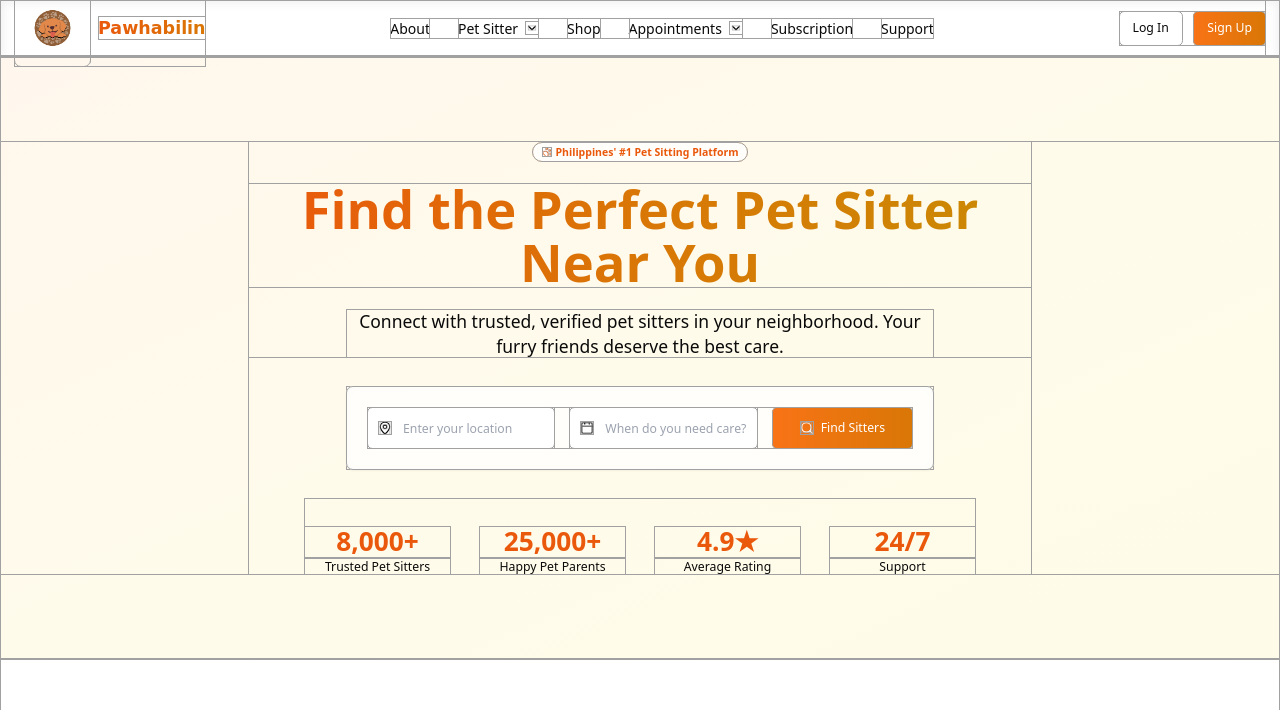
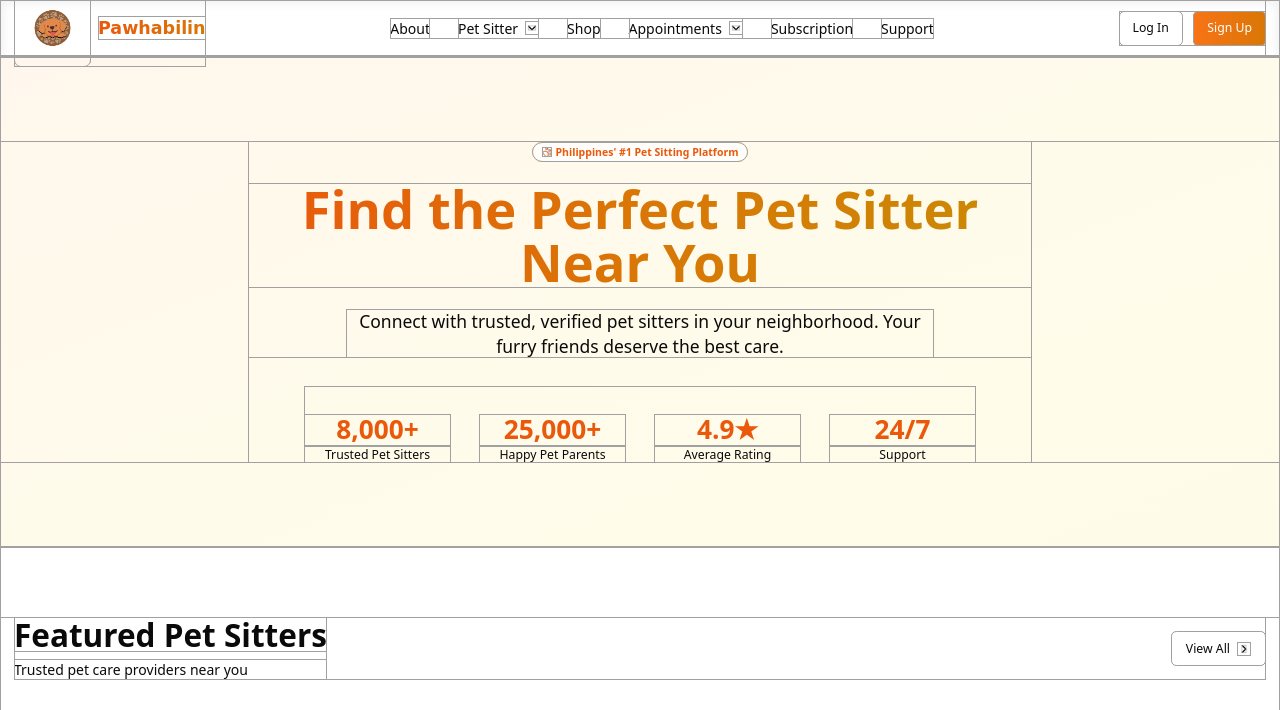
Before and after one commit to menes1908/Pawhabilin, a PHP site: page / in a window 1280 px wide. Shown: the top 710 px of the page. Run offline with PHP 8.4, Linux system fonts and the light colour scheme; some libraries are stand-ins or nearby versions.

Commit message:
fix the index.php not poping

```diff
--- a/find-sitters.php
+++ b/find-sitters.php
@@ -3,7 +3,7 @@
 <head>
     <meta charset="UTF-8">
     <meta name="viewport" content="width=device-width, initial-scale=1.0">
-    <title>Find a Pet Sitter - pawhabilin</title>
+    <title>Find a Pet Sitter - Pawhabilin</title>
     <link rel="stylesheet" href="styles/globals.css">
     <script src="https://cdn.tailwindcss.com"></script>
     <link href="https://fonts.googleapis.com/css2?family=La+Belle+Aurore&display=swap" rel="stylesheet">
@@ -237,9 +237,9 @@
                     <div class="w-24 h-24 rounded-lg overflow-hidden flex items-center justify-center" style="width:77px; height:77px;">
                         <img src="./pictures/Pawhabilin logo.png" alt="Pawhabilin Logo" class="w-full h-full object-contain" />
                     </div>
-                    <span class="text-xl font-semibold bg-gradient-to-r from-orange-600 to-amber-600 bg-clip-text text-transparent" style="font-family: 'La Lou Big', cursive;">
+                    <a href="index.php" class="text-xl font-semibold bg-gradient-to-r from-orange-600 to-amber-600 bg-clip-text text-transparent" style="font-family: 'La Lou Big', cursive;">
                         Pawhabilin
-                    </span>
+                     </a>
                 </div>
 
                 <nav class="hidden md:flex items-center space-x-8">
--- a/index.php
+++ b/index.php
@@ -202,36 +202,6 @@
                     <p class="text-lg md:text-xl text-muted-foreground max-w-2xl mx-auto">
                         Connect with trusted, verified pet sitters in your neighborhood. Your furry friends deserve the best care.
                     </p>
-                </div>
-
-                <!-- Search Bar -->
-                <div class="max-w-2xl mx-auto">
-                    <div class="rounded-lg border bg-card text-card-foreground shadow-sm p-6 shadow-lg bg-white/80 backdrop-blur-sm border-0">
-                        <form class="flex flex-col md:flex-row gap-4" method="GET" action="search.php">
-                            <div class="flex-1 relative">
-                                <i data-lucide="map-pin" class="absolute left-3 top-1/2 transform -translate-y-1/2 text-muted-foreground w-4 h-4"></i>
-                                <input
-                                    type="text"
-                                    name="location"
-                                    placeholder="Enter your location"
-                                    class="flex h-12 w-full rounded-md border border-gray-200 bg-background px-3 py-2 pl-10 text-sm ring-offset-background file:border-0 file:bg-transparent file:text-sm file:font-medium placeholder:text-muted-foreground focus-visible:outline-none focus-visible:ring-2 focus-visible:ring-ring focus-visible:ring-offset-2 disabled:cursor-not-allowed disabled:opacity-50 focus:border-orange-500"
-                                />
-                            </div>
-                            <div class="flex-1 relative">
-                                <i data-lucide="calendar" class="absolute left-3 top-1/2 transform -translate-y-1/2 text-muted-foreground w-4 h-4"></i>
-                                <input
-                                    type="text"
-                                    name="date"
-                                    placeholder="When do you need care?"
-                                    class="flex h-12 w-full rounded-md border border-gray-200 bg-background px-3 py-2 pl-10 text-sm ring-offset-background file:border-0 file:bg-transparent file:text-sm file:font-medium placeholder:text-muted-foreground focus-visible:outline-none focus-visible:ring-2 focus-visible:ring-ring focus-visible:ring-offset-2 disabled:cursor-not-allowed disabled:opacity-50 focus:border-orange-500"
-                                />
-                            </div>
-                            <button type="submit" class="inline-flex items-center justify-center whitespace-nowrap rounded-md text-sm font-medium ring-offset-background transition-colors focus-visible:outline-none focus-visible:ring-2 focus-visible:ring-ring focus-visible:ring-offset-2 disabled:pointer-events-none disabled:opacity-50 h-12 px-8 bg-gradient-to-r from-orange-500 to-amber-600 hover:from-orange-600 hover:to-amber-700 text-white">
-                                <i data-lucide="search" class="w-4 h-4 mr-2"></i>
-                                Find Sitters
-                            </button>
-                        </form>
-                    </div>
                 </div>
 
                 <!-- Stats -->
```
